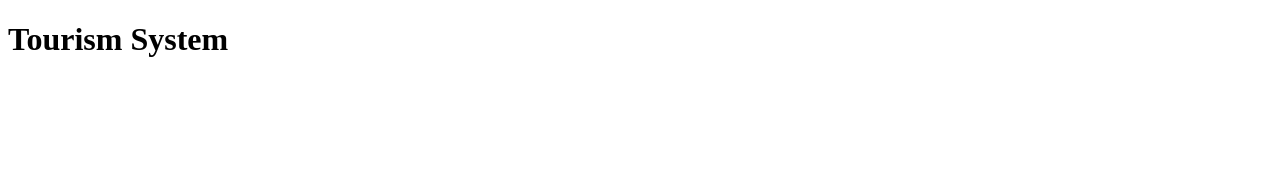
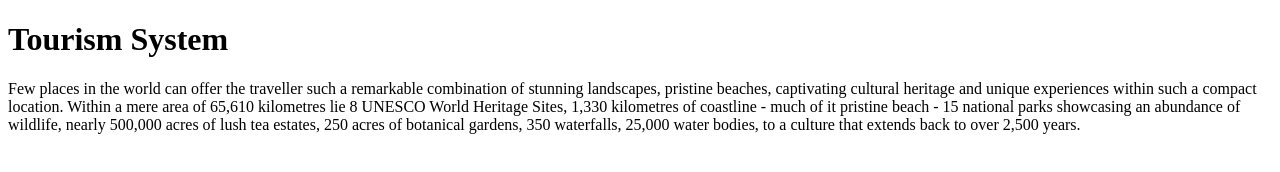
Before and after one commit to Dhanakshie/git-test, a plain HTML site: page main.html in a window 1280 px wide. Drawn offline with Linux system fonts and the light colour scheme.

Commit message:
contents updated

```diff
--- a/main.html
+++ b/main.html
@@ -7,5 +7,10 @@
     </head>
     <body>
         <h1> Tourism System </h1>
+        <p>Few places in the world can offer the traveller such a remarkable combination of stunning landscapes,
+            pristine beaches, captivating cultural heritage and unique experiences within such a compact location.
+            Within a mere area of  65,610 kilometres lie 8 UNESCO World Heritage Sites, 1,330 kilometres of coastline -
+            much of it pristine beach - 15 national parks showcasing an abundance of wildlife, nearly 500,000 acres of lush tea estates,
+            250 acres of botanical gardens, 350 waterfalls, 25,000 water bodies, to a culture that extends back to over 2,500 years.</p>
     </body>
 </html>
```
Also changed, not shown: about.html (+1 -0 lines), 12.jpg (added).
